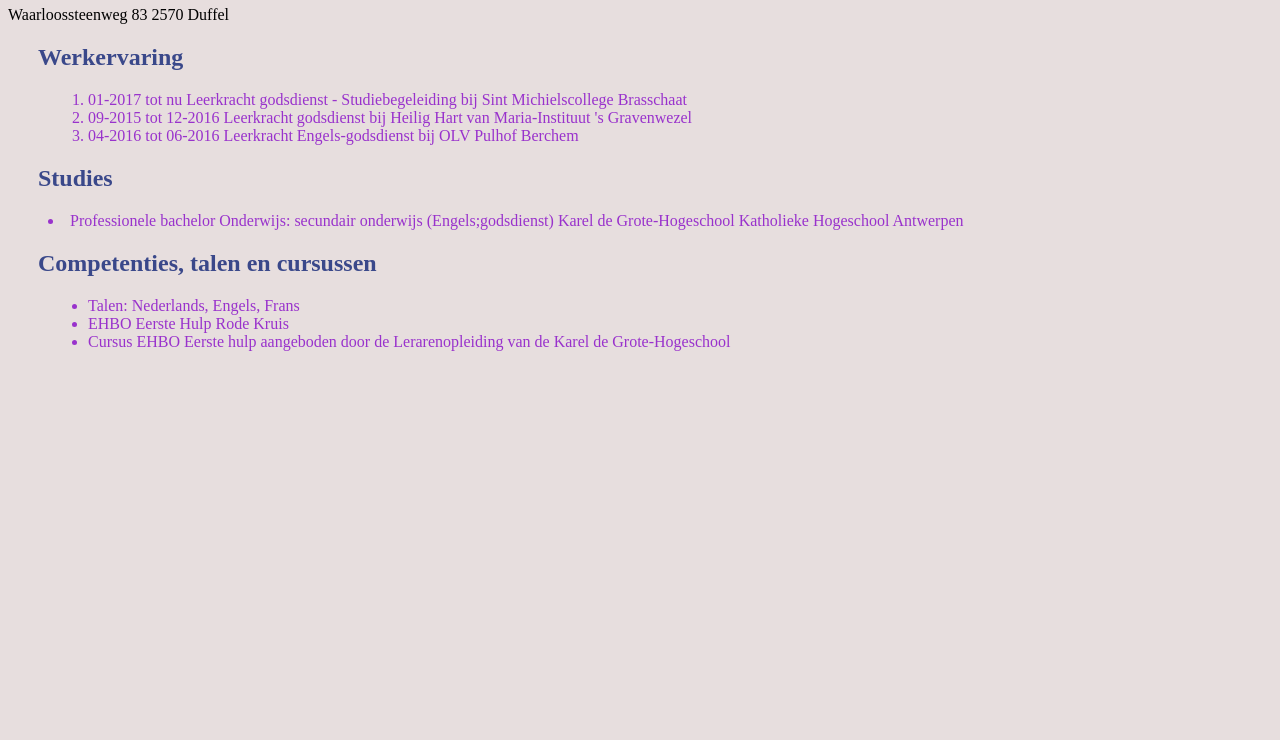
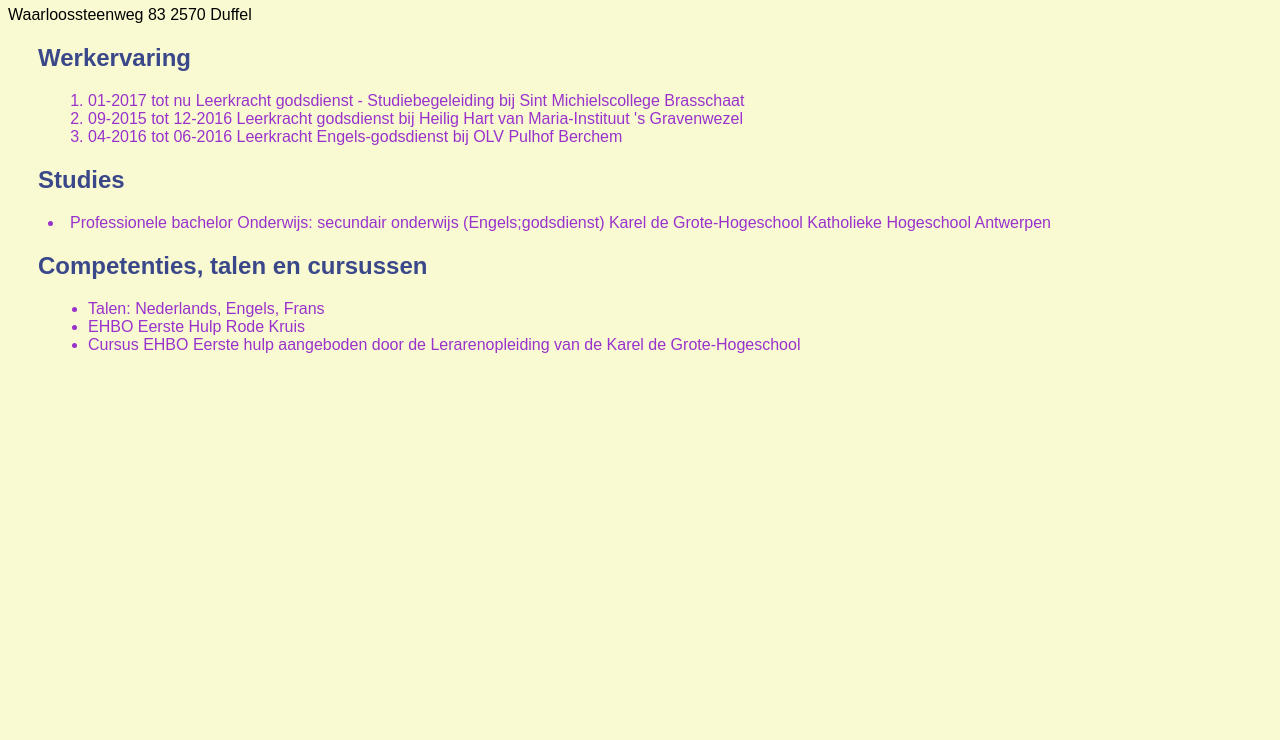
Before and after one commit to CarolienHeymans/Mijn-CV, a plain HTML site: page index.html in a window 1280 px wide. Shown: the part 60-800 px from the top of the page. Drawn offline with Linux system fonts and the light colour scheme.

Commit message:
meer layout

```diff
--- a/style.css
+++ b/style.css
@@ -1,5 +1,6 @@
 body {
-    background-color: rgb(231, 222, 222);
+    background-color: lightgoldenrodyellow;
+    font-family: Arial, Helvetica, sans-serif;
   }
 
   h1 {
```
